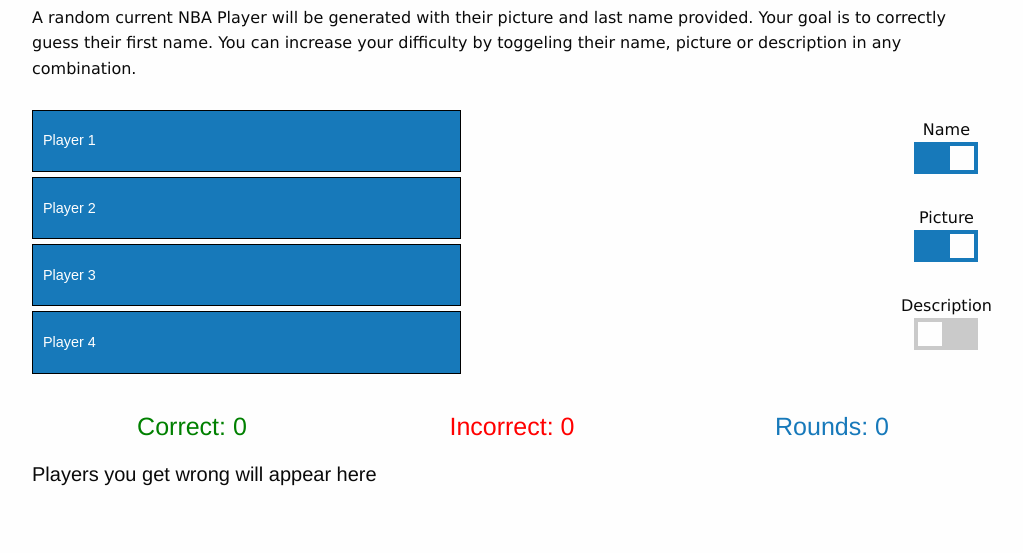
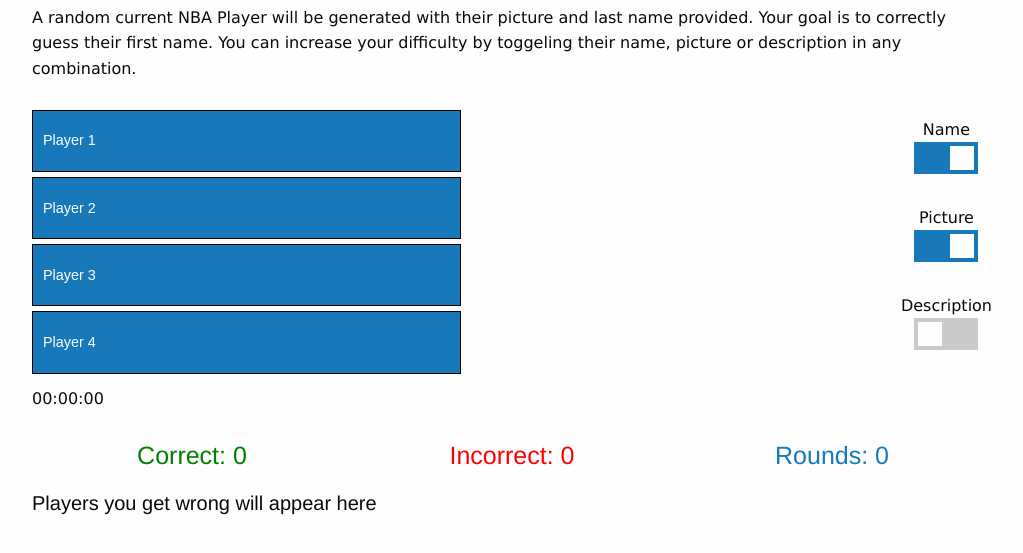
Before and after one commit to gustavlau/nba-first-name-game, a plain HTML site: page index.html in a window 1280 px wide. Shown: the part 751-1304 px from the top of the page, without its empty margins (128-1151 px from the left). Drawn offline with nearby package versions, Linux system fonts and the light colour scheme; no server answers.

Commit message:
implement timer

```diff
--- a/index.html
+++ b/index.html
@@ -26,6 +26,7 @@
         <!-- <button id="generate-player">Generate Player</button> -->
 
         <div class="main-grid-layout">
+            <div id="timer">00:00:00</div>
             <div class="choice-style button primary" id="choice-1">Player 1</div>
             <div class="choice-style button primary" id="choice-2">Player 2</div>
             <div class="choice-style button primary" id="choice-3">Player 3</div>
```
